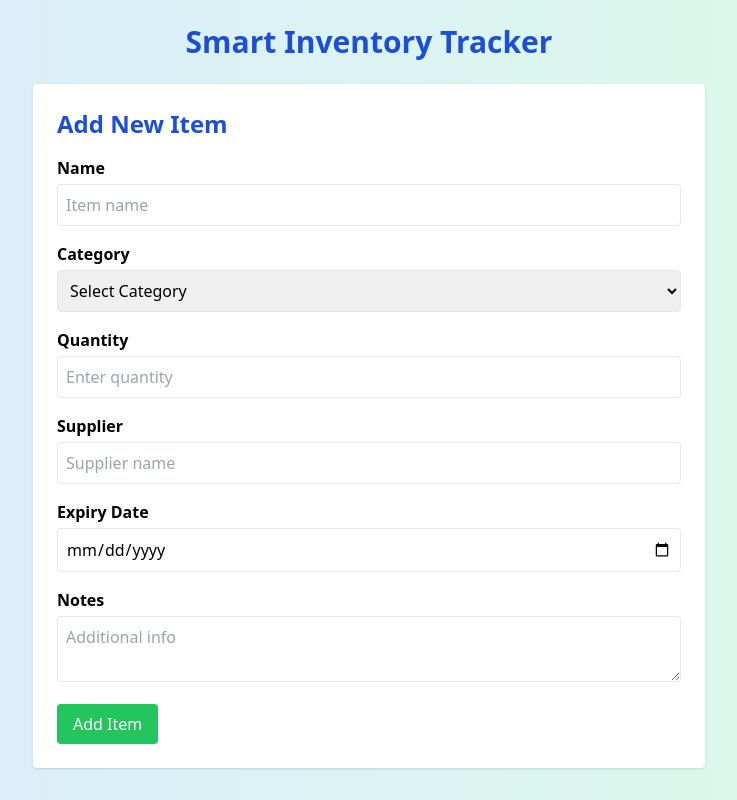
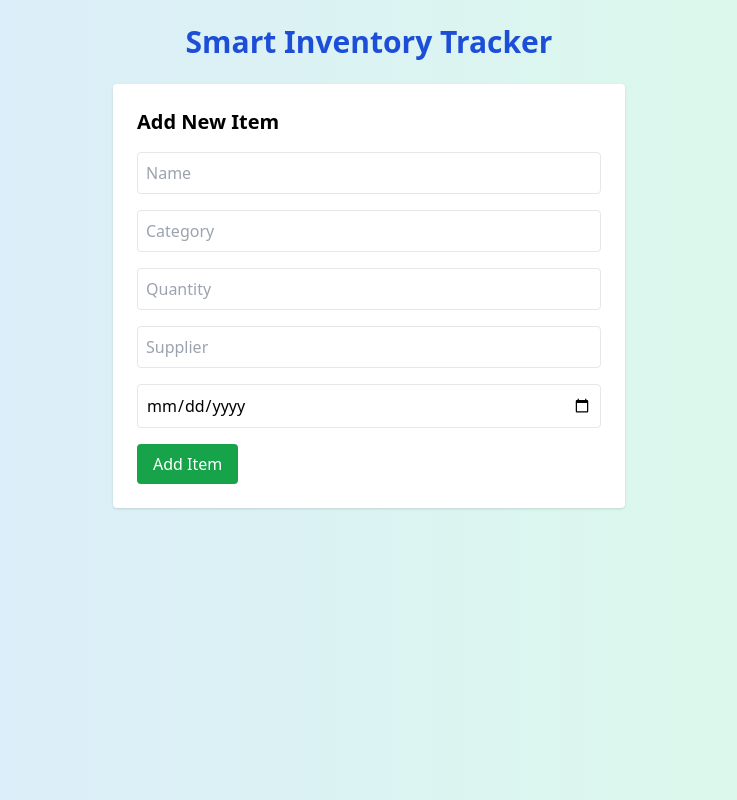
Before and after one commit to Ianm16-pillows/inventory-tracker, a React (Vite) app: page /add in a window 1280 px wide. Shown: the whole page, without its empty margins (271-1008 px from the left). Built offline with nearby package versions, Linux system fonts and the light colour scheme.

Commit message:
Update AddItem.jsx

```diff
--- a/src/pages/AddItem.jsx
+++ b/src/pages/AddItem.jsx
@@ -1,138 +1,38 @@
 import React, { useState } from "react";
 import { useNavigate } from "react-router-dom";
 
-function AddItem({ addNewItem }) {
+function AddItem({ addItem }) {
   const navigate = useNavigate();
-
-  // Predefined categories
-  const categories = [
-    "Cypress Diagnostics",
-    "Qiagen Diagnostics",
-    "Abbort",
-    "Haemocue",
-    "Lab Consumables",
-    "Chemicals & Reagents",
-  ];
-
-  const [itemData, setItemData] = useState({
+  const [formData, setFormData] = useState({
     name: "",
     category: "",
     quantity: "",
     supplier: "",
     expiry: "",
-    notes: "",
+    lowStock: 5
   });
 
   const handleChange = (e) => {
-    setItemData({ ...itemData, [e.target.name]: e.target.value });
+    const { name, value } = e.target;
+    setFormData(prev => ({ ...prev, [name]: value }));
   };
 
   const handleSubmit = (e) => {
     e.preventDefault();
-
-    // Validation
-    if (!itemData.name || !itemData.category || !itemData.quantity) {
-      alert("Name, Category, and Quantity are required.");
-      return;
-    }
-
-    if (itemData.expiry && new Date(itemData.expiry) < new Date()) {
-      alert("Expiry date must be in the future.");
-      return;
-    }
-
-    addNewItem(itemData); // Pass data to parent
-    navigate("/"); // Return to inventory list
+    addItem(formData);
+    navigate("/");
   };
 
   return (
-    <div className="max-w-2xl mx-auto bg-white p-6 rounded shadow">
-      <h2 className="text-2xl font-bold text-blue-700 mb-4">Add New Item</h2>
+    <div className="max-w-lg mx-auto bg-white p-6 rounded shadow">
+      <h2 className="text-xl font-bold mb-4">Add New Item</h2>
       <form onSubmit={handleSubmit} className="space-y-4">
-        <div>
-          <label className="block mb-1 font-semibold">Name</label>
-          <input
-            type="text"
-            name="name"
-            value={itemData.name}
-            onChange={handleChange}
-            className="w-full border p-2 rounded"
-            placeholder="Item name"
-            required
-          />
-        </div>
-
-        <div>
-          <label className="block mb-1 font-semibold">Category</label>
-          <select
-            name="category"
-            value={itemData.category}
-            onChange={handleChange}
-            className="w-full border p-2 rounded"
-            required
-          >
-            <option value="">Select Category</option>
-            {categories.map((cat) => (
-              <option key={cat} value={cat}>
-                {cat}
-              </option>
-            ))}
-          </select>
-        </div>
-
-        <div>
-          <label className="block mb-1 font-semibold">Quantity</label>
-          <input
-            type="number"
-            name="quantity"
-            value={itemData.quantity}
-            onChange={handleChange}
-            className="w-full border p-2 rounded"
-            placeholder="Enter quantity"
-            required
-          />
-        </div>
-
-        <div>
-          <label className="block mb-1 font-semibold">Supplier</label>
-          <input
-            type="text"
-            name="supplier"
-            value={itemData.supplier}
-            onChange={handleChange}
-            className="w-full border p-2 rounded"
-            placeholder="Supplier name"
-          />
-        </div>
-
-        <div>
-          <label className="block mb-1 font-semibold">Expiry Date</label>
-          <input
-            type="date"
-            name="expiry"
-            value={itemData.expiry}
-            onChange={handleChange}
-            className="w-full border p-2 rounded"
-          />
-        </div>
-
-        <div>
-          <label className="block mb-1 font-semibold">Notes</label>
-          <textarea
-            name="notes"
-            value={itemData.notes}
-            onChange={handleChange}
-            className="w-full border p-2 rounded"
-            placeholder="Additional info"
-          />
-        </div>
-
-        <button
-          type="submit"
-          className="bg-green-500 text-white px-4 py-2 rounded hover:bg-green-600"
-        >
-          Add Item
-        </button>
+        <input type="text" name="name" placeholder="Name" className="w-full border p-2 rounded" onChange={handleChange} required />
+        <input type="text" name="category" placeholder="Category" className="w-full border p-2 rounded" onChange={handleChange} required />
+        <input type="number" name="quantity" placeholder="Quantity" className="w-full border p-2 rounded" onChange={handleChange} required />
+        <input type="text" name="supplier" placeholder="Supplier" className="w-full border p-2 rounded" onChange={handleChange} />
+        <input type="date" name="expiry" className="w-full border p-2 rounded" onChange={handleChange} />
+        <button type="submit" className="bg-green-600 text-white px-4 py-2 rounded hover:bg-green-700">Add Item</button>
       </form>
     </div>
   );
```
